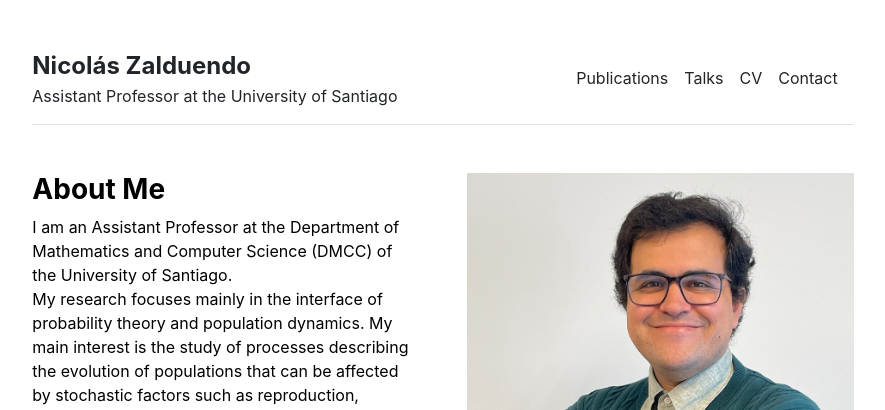
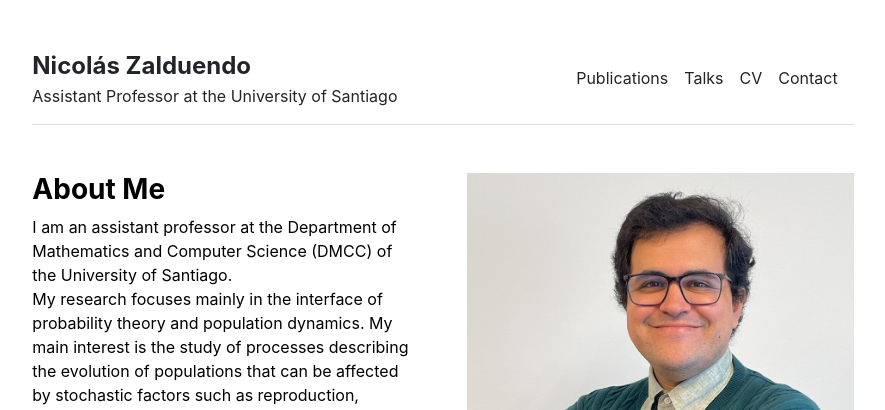
Before and after one commit to nzalduendo/nzalduendo.github.io, a Jekyll site: the page built from index.md, in a window 1280 px wide. Shown: the top 410 px of the page, without its empty margins (197-1082 px from the left). Built offline with Jekyll 4.4.1, drawn with Linux system fonts in a browser that asks for light colours.

```diff
--- a/index.md
+++ b/index.md
@@ -2,6 +2,6 @@
 layout: home
 title: "Home"
 ---
-I am an Assistant Professor at the Department of Mathematics and Computer Science (DMCC) of the University of Santiago.
+I am an assistant professor at the Department of Mathematics and Computer Science (DMCC) of the University of Santiago.
 <br>
 My research focuses mainly in the interface of probability theory and population dynamics. My main interest is the study of processes describing the evolution of populations that can be affected by stochastic factors such as reproduction, mating, mutations or infections, and how these factors influence their asymptotic behavior both in long time and/or in large initial population settings. In particular, I am intereseted in models such as branching processes, individual-based models and growth-fragmentation processes.
```
